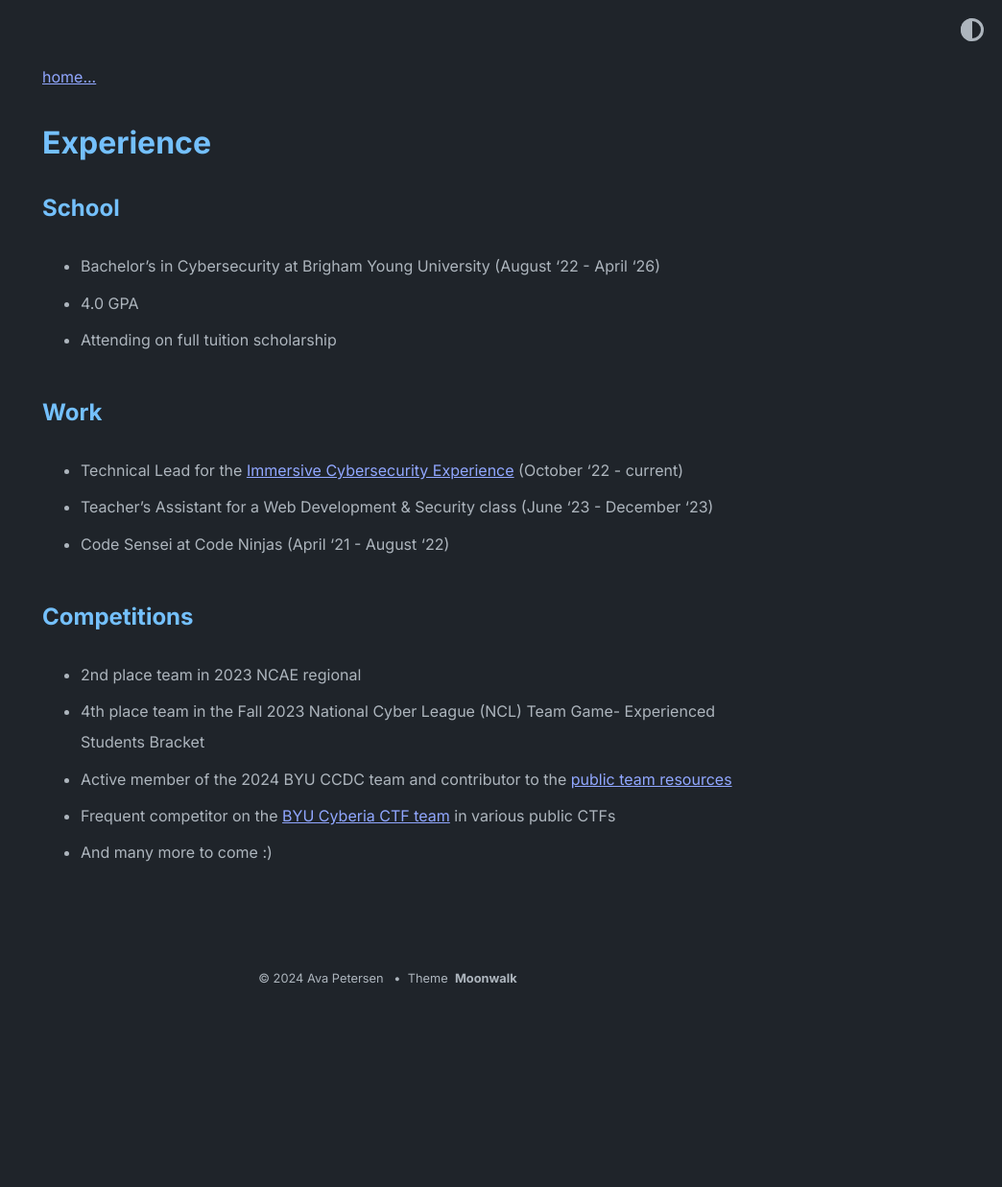
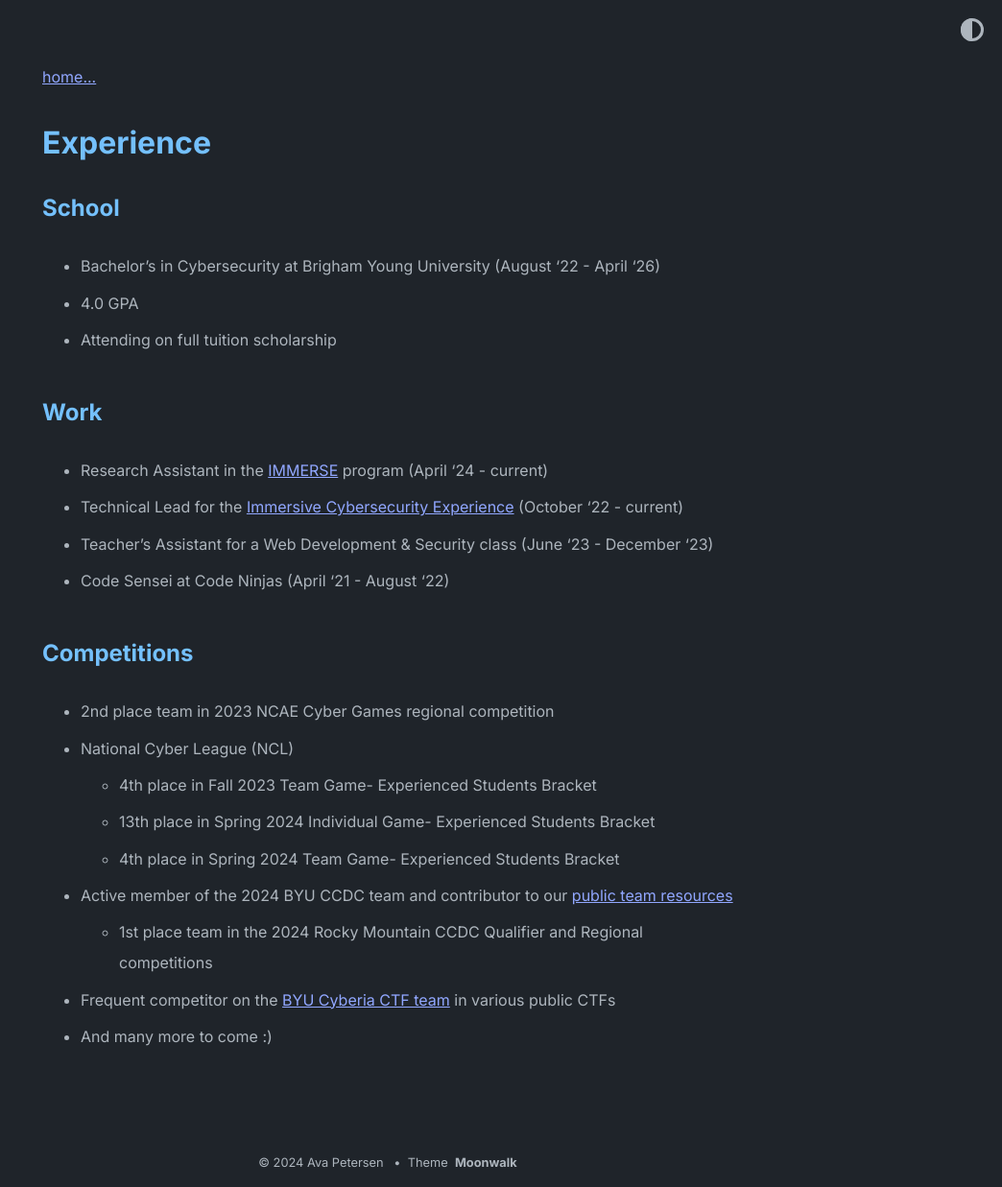
Before and after one commit to deltabluejay/deltabluejay.github.io, a Jekyll site: the page built from experience.md, in a window 1280 px wide. Shown: the whole page at 96% size, without its empty margins (236-1280 px from the left). Built offline with Jekyll 4.4.1, drawn with Linux system fonts in a browser that asks for light colours; before the commit the page ends 1045 px from its top, so only the background shows below that.

Commit message:
Updated experience

```diff
--- a/experience.md
+++ b/experience.md
@@ -9,13 +9,18 @@
 - Attending on full tuition scholarship
 
 ## Work
+- Research Assistant in the [IMMERSE](https://immerse.byu.edu/) program (April '24 - current)
 - Technical Lead for the [Immersive Cybersecurity Experience](https://cybercamps.byu.edu/immersive-cybersecurity-experience-ice) (October '22 - current)
 - Teacher's Assistant for a Web Development & Security class (June '23 - December '23)
 - Code Sensei at Code Ninjas (April '21 - August '22)
 
 ## Competitions
-- 2nd place team in 2023 NCAE regional
-- 4th place team in the Fall 2023 National Cyber League (NCL) Team Game- Experienced Students Bracket
-- Active member of the 2024 BYU CCDC team and contributor to the [public team resources](https://github.com/BYU-CCDC/public-ccdc-resources)
+- 2nd place team in 2023 NCAE Cyber Games regional competition
+- National Cyber League (NCL)
+    - 4th place in Fall 2023 Team Game- Experienced Students Bracket
+    - 13th place in Spring 2024 Individual Game- Experienced Students Bracket
+    - 4th place in Spring 2024 Team Game- Experienced Students Bracket
+- Active member of the 2024 BYU CCDC team and contributor to our [public team resources](https://github.com/BYU-CCDC/public-ccdc-resources)
+    - 1st place team in the 2024 Rocky Mountain CCDC Qualifier and Regional competitions
 - Frequent competitor on the [BYU Cyberia CTF team](https://ctftime.org/team/155711) in various public CTFs
 - And many more to come :)
```
